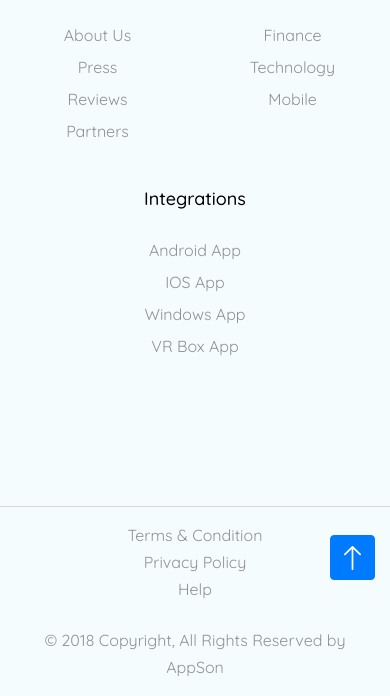
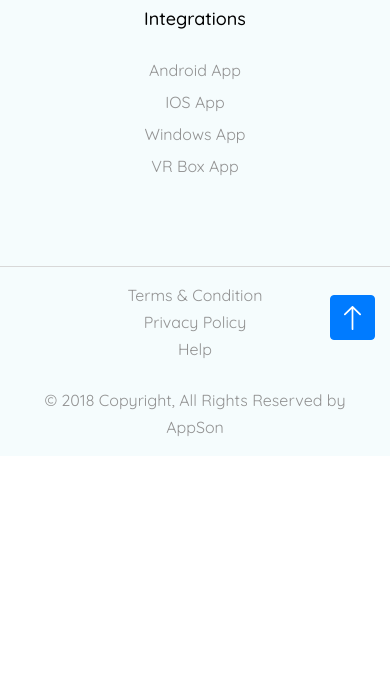
Before and after one commit to Biruang/AcademyTask1, a website: page BlogPost/index.html in a window 390 px wide. Shown: the part 5829-6525 px from the top of the page. After the commit the page ends 6285 px from the top, so only its background shows below. Drawn offline with nearby package versions, Linux system fonts and the light colour scheme.

Commit message:
All fixed

```diff
--- a/BlogPost/style.css
+++ b/BlogPost/style.css
@@ -181,6 +181,12 @@ h5{
 
 .main{
     margin-top: 130px;
+}
+
+@media all and (max-width: 642px){
+    .main{
+        margin-top: 70px;
+    }
 }
 
 /*Card*/
@@ -461,6 +467,13 @@ h5{
     padding-top: 130px;
 }
 
+@media all and (max-width: 642px){
+    .footer{
+        margin-top: 70px;
+        padding-top: 70px;
+    }
+}
+
 .footer-links-text h1{
     color: #0f7bff;
     margin-bottom: 0;
@@ -534,6 +547,12 @@ h5{
     position: relative;
 }
 
+@media all and (max-width: 642px){
+    .footer-end{
+        margin-top: 70px;
+    }
+}
+
 .footer-end .container{
     padding-top: 15px;
     padding-bottom: 15px;
--- a/BlogPostDetails/style.css
+++ b/BlogPostDetails/style.css
@@ -180,6 +180,12 @@ h5{
 
 .main{
     margin-top: 130px;
+}
+
+@media all and (max-width: 642px){
+    .main{
+        margin-top: 70px;
+    }
 }
 
 /*Blog*/
@@ -510,6 +516,13 @@ h5{
     padding-top: 130px;
 }
 
+@media all and (max-width: 642px){
+    .footer{
+        margin-top: 70px;
+        padding-top: 70px;
+    }
+}
+
 .footer-links-text h1{
     color: #0f7bff;
     margin-bottom: 0;
@@ -583,6 +596,12 @@ h5{
     position: relative;
 }
 
+@media all and (max-width: 642px){
+    .footer-end{
+        margin-top: 70px;
+    }
+}
+
 .footer-end .container{
     padding-top: 15px;
     padding-bottom: 15px;
--- a/FAQ/style.css
+++ b/FAQ/style.css
@@ -175,6 +175,12 @@ h5{
     margin-top: 130px;
 }
 
+@media all and (max-width: 642px){
+    .main{
+        margin-top: 70px;
+    }
+}
+
 .main-menu{
     max-width: 360px;
 }
@@ -234,6 +240,13 @@ h5{
     background-color: #f5fcfd;
     margin-top: 130px;
     padding-top: 130px;
+}
+
+@media all and (max-width: 642px){
+    .footer{
+        margin-top: 30px;
+        padding-top: 70px;
+    }
 }
 
 .header .container-fluid{ /*kill me*/
@@ -313,6 +326,12 @@ h5{
     position: relative;
 }
 
+@media all and (max-width: 642px){
+    .footer-end{
+        margin-top: 70px;
+    }
+}
+
 .footer-end .container{
     padding-top: 15px;
     padding-bottom: 15px;
--- a/SingIn + SingUp/style.css
+++ b/SingIn + SingUp/style.css
@@ -126,6 +126,12 @@ h5{
     font-weight: 500;
 }
 
+@media all and (max-width: 642px){
+    .main h2{
+        margin-top: 70px;
+    }
+}
+
 .main p:first-of-type{
     max-width: 750px;
     text-align: center;
@@ -229,6 +235,13 @@ h5{
     padding-top: 130px;
 }
 
+@media all and (max-width: 642px){
+    .footer{
+        margin-top: 70px;
+        padding-top: 70px;
+    }
+}
+
 .footer-links-text h1{
     color: #0f7bff;
     margin-bottom: 0;
@@ -302,6 +315,12 @@ h5{
     position: relative;
 }
 
+@media all and (max-width: 642px){
+    .footer-end{
+        margin-top: 60px;
+    }
+}
+
 .footer-end .container{
     padding-top: 15px;
     padding-bottom: 15px;
--- a/style.css
+++ b/style.css
@@ -255,7 +255,7 @@ h5{
 
 @media all and (max-width: 642px){
     .main-about h2{
-        margin-top: 100px;
+        margin-top: 70px;
     }
 }
 
@@ -393,7 +393,7 @@ h5{
     .main-howto{
         margin-top: 70px;
         padding-top: 70px;
-        padding-bottom: 70px;
+        padding-bottom: 50px;
     }
 }
 
@@ -531,7 +531,7 @@ h5{
 
 @media all and (max-width: 642px){
     .main-pricing-card{
-        margin-top: 90px;
+        margin-top: 70px;
     }
 }
 
```
